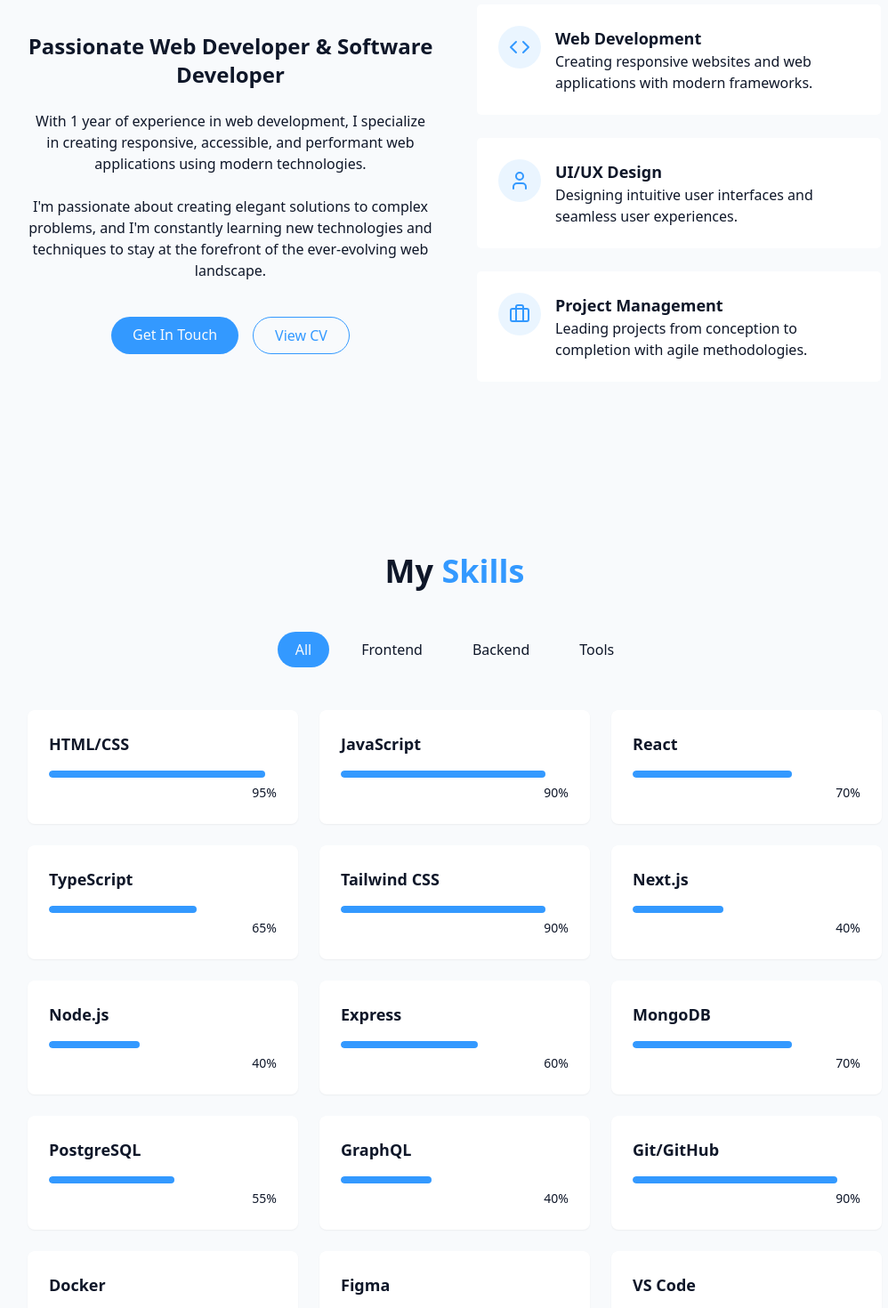
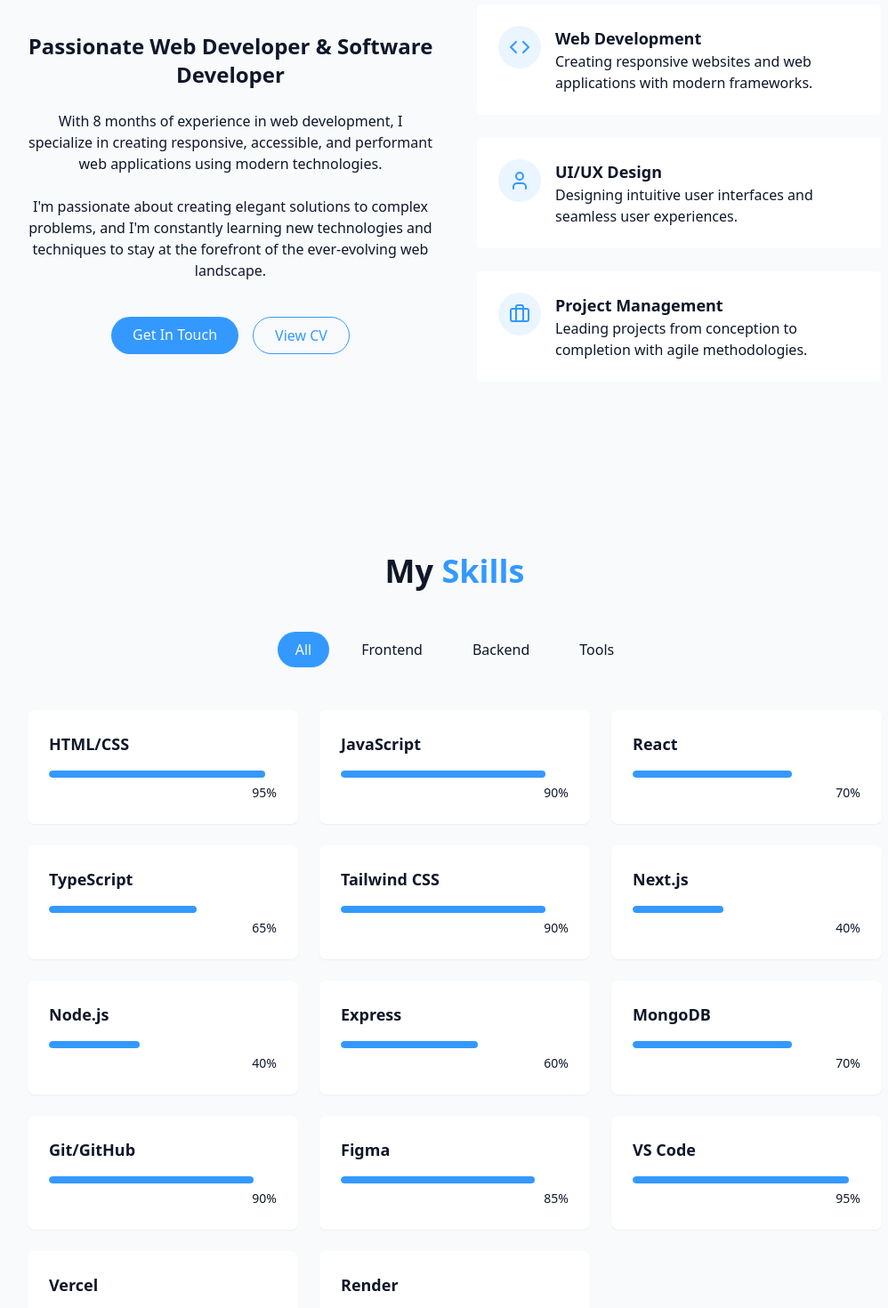
Before and after one commit to Shashankmangal1/Shashank_portfolio, a React (Vite) app: page / in a window 1280 px wide. Shown: the part 980-2450 px from the top of the page at 89% size, without its empty margins (129-1127 px from the left). Built offline with nearby package versions, Linux system fonts and the light colour scheme.

Commit message:
Updated some changes

```diff
--- a/src/components/AboutSection.jsx
+++ b/src/components/AboutSection.jsx
@@ -16,7 +16,7 @@ export const AboutSection = () => {
             </h3>
 
             <p className="text-muted-foreground">
-              With 1 year of experience in web development, I specialize
+              With 8 months of experience in web development, I specialize
               in creating responsive, accessible, and performant web
               applications using modern technologies.
             </p>
@@ -35,7 +35,10 @@ export const AboutSection = () => {
               </a>
 
               <a
-                href="hhttps://drive.google.com/file/d/1eqdlPJYwq6Npj3rSh6_dtWVU2eMnfpFJ/view?usp=sharing"
+                href="https://drive.google.com/file/d/1eqdlPJYwq6Npj3rSh6_dtWVU2eMnfpFJ/view?usp=sharing"
+                target="_blank"
+                rel="noopener noreferrer"
+                aria-label="View CV (opens in a new tab)"
                 className="px-6 py-2 rounded-full border border-primary text-primary hover:bg-primary/10 transition-colors duration-300"
               >
                 View CV
--- a/src/components/SkillsSection.jsx
+++ b/src/components/SkillsSection.jsx
@@ -14,14 +14,13 @@ const skills = [
   { name: "Node.js", level: 40, category: "backend" },
   { name: "Express", level: 60, category: "backend" },
   { name: "MongoDB", level: 70, category: "backend" },
-  { name: "PostgreSQL", level: 55, category: "backend" },
-  { name: "GraphQL", level: 40, category: "backend" },
 
   // Tools
   { name: "Git/GitHub", level: 90, category: "tools" },
-  { name: "Docker", level: 70, category: "tools" },
   { name: "Figma", level: 85, category: "tools" },
   { name: "VS Code", level: 95, category: "tools" },
+  { name: "Vercel", level: 85, category: "tools" },
+  { name: "Render", level: 65, category: "tools" },
 ];
 
 const categories = ["all", "frontend", "backend", "tools"];
--- a/src/components/ThemeToggle.jsx
+++ b/src/components/ThemeToggle.jsx
@@ -28,7 +28,7 @@ export const ThemeToggle = () => {
         }
     }
 
-    return <button onClick={toggleTheme} className={cn("fixed max-sm:hidden top-5 right-5 z-50 p-2 rounded-full transition-colors duration-300",
-        "focus:outline-hidden"
+    return <button onClick={toggleTheme} className={cn("fixed top-5 right-5 z-50 p-2 rounded-full transition-colors duration-300",
+        "focus:outline-none"
     )}> {isDarkMode ? (<Sun className="h-6 w-6 text-yellow-300" />) : (<Moon className="h-6 w-6 text-blue-900" />)} </button>
 }
```
